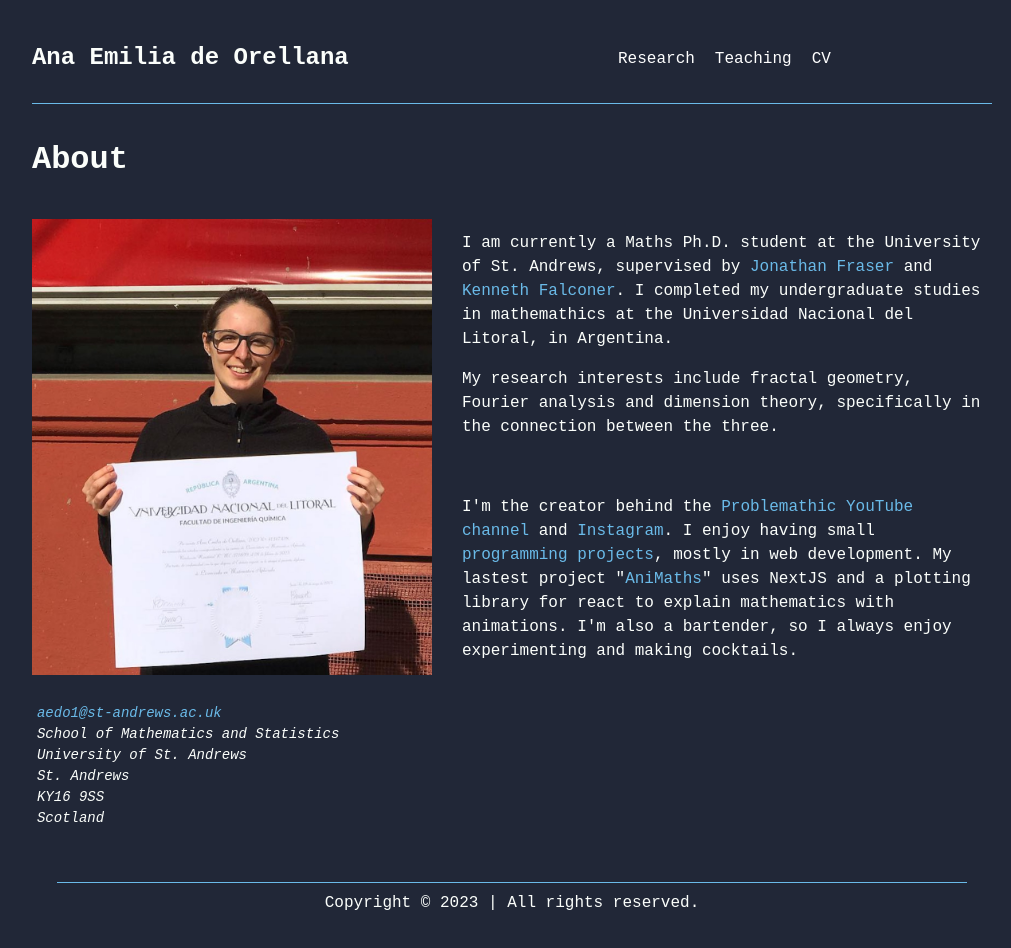
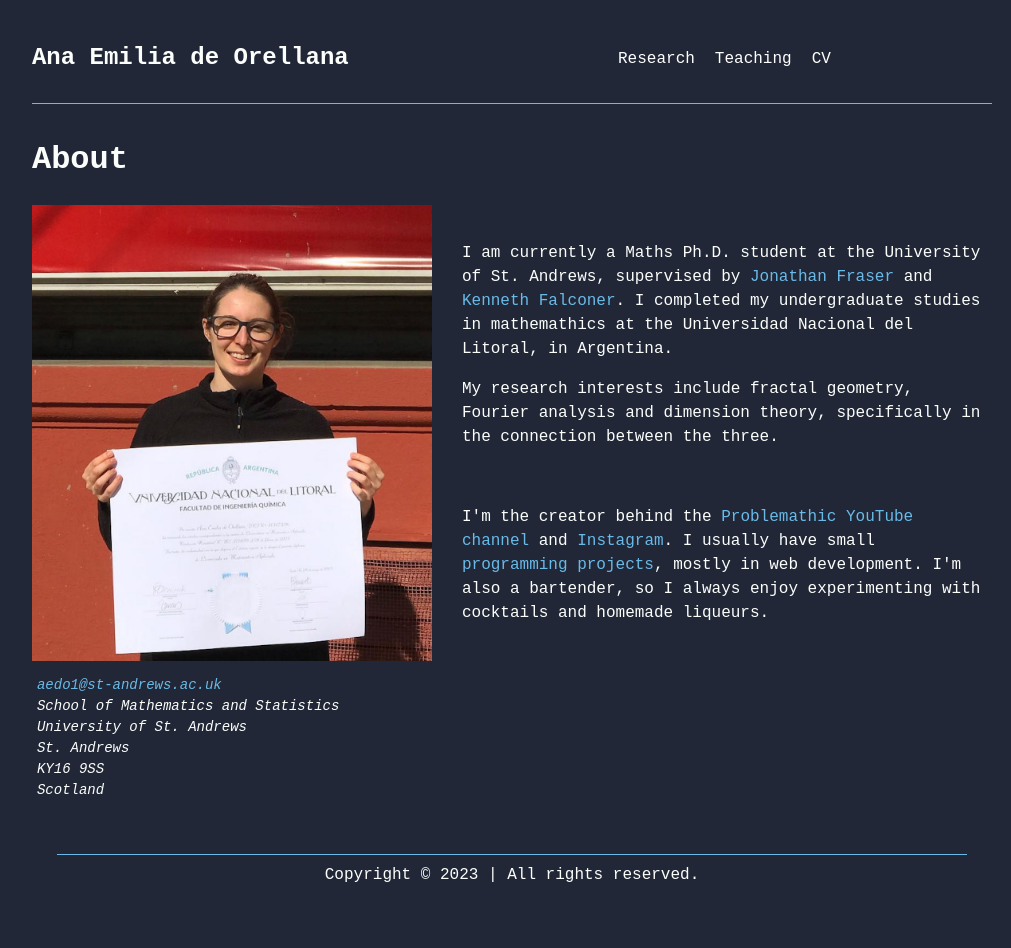
Before and after one commit to AnadeOre/anadeore.github.io, a Next.js app: page / in a window 1280 px wide. Shown: the top 948 px of the page, without its empty margins (128-1139 px from the left). Built offline with nearby package versions, Linux system fonts and the light colour scheme.

Commit message:
Update about me

```diff
--- a/src/app/page.js
+++ b/src/app/page.js
@@ -53,23 +53,15 @@ export default function Home() {
               className='linkDecor'>
               Instagram
             </Link>
-            . I enjoy having small{' '}
+            . I usually have small{' '}
             <Link
               href='https://github.com/AnadeOre'
               target='_blank'
               className='linkDecor'>
               programming projects
             </Link>
-            , mostly in web development. My lastest project "
-            <Link
-              target='_blank'
-              className='linkDecor'
-              href='https://animaths.vercel.app'>
-              AniMaths
-            </Link>
-            " uses NextJS and a plotting library for react to explain
-            mathematics with animations. I'm also a bartender, so I always enjoy
-            experimenting and making cocktails.
+            , mostly in web development. I'm also a bartender, so I always enjoy
+            experimenting with cocktails and homemade liqueurs.
           </p>
         </div>
       </div>
```
